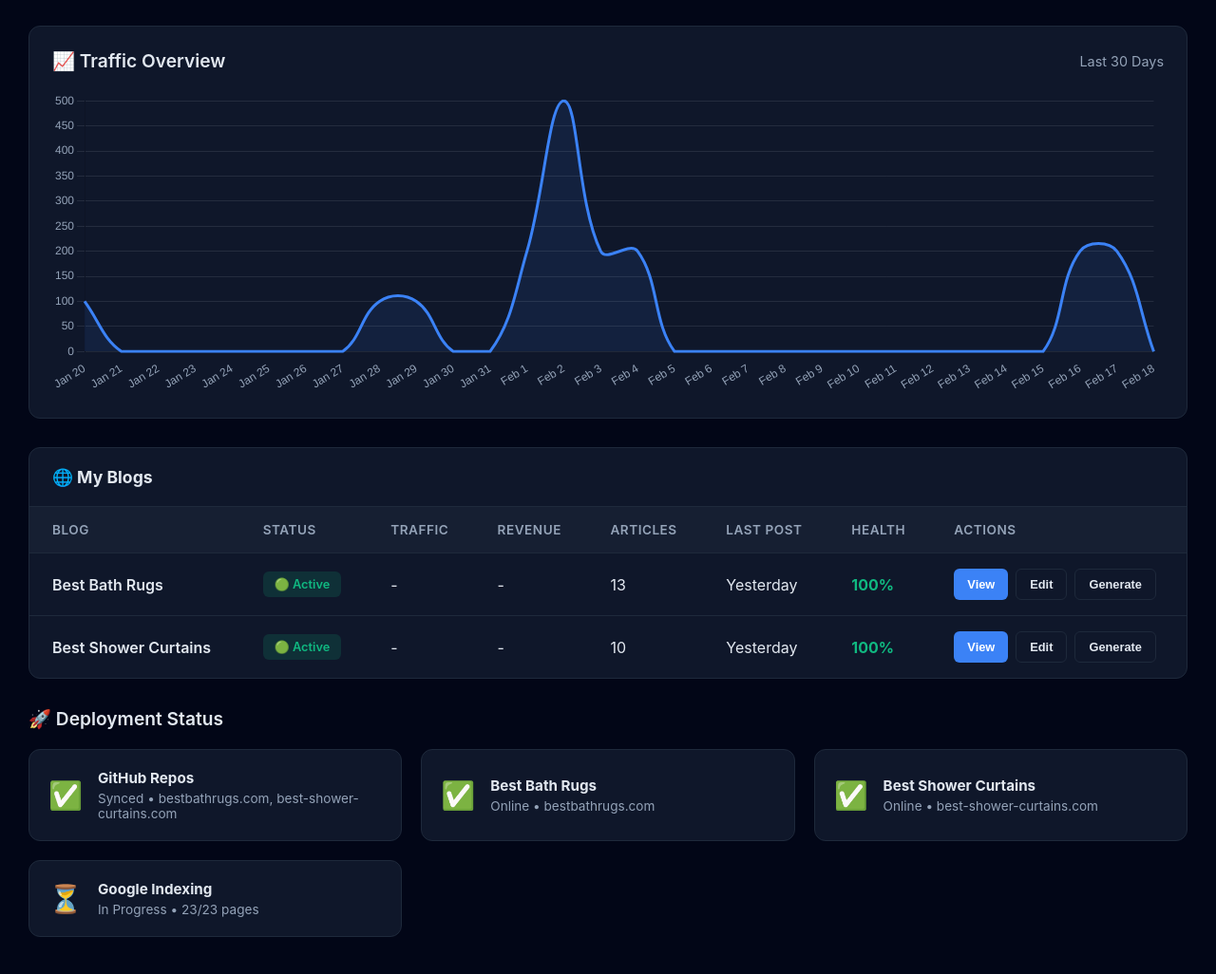
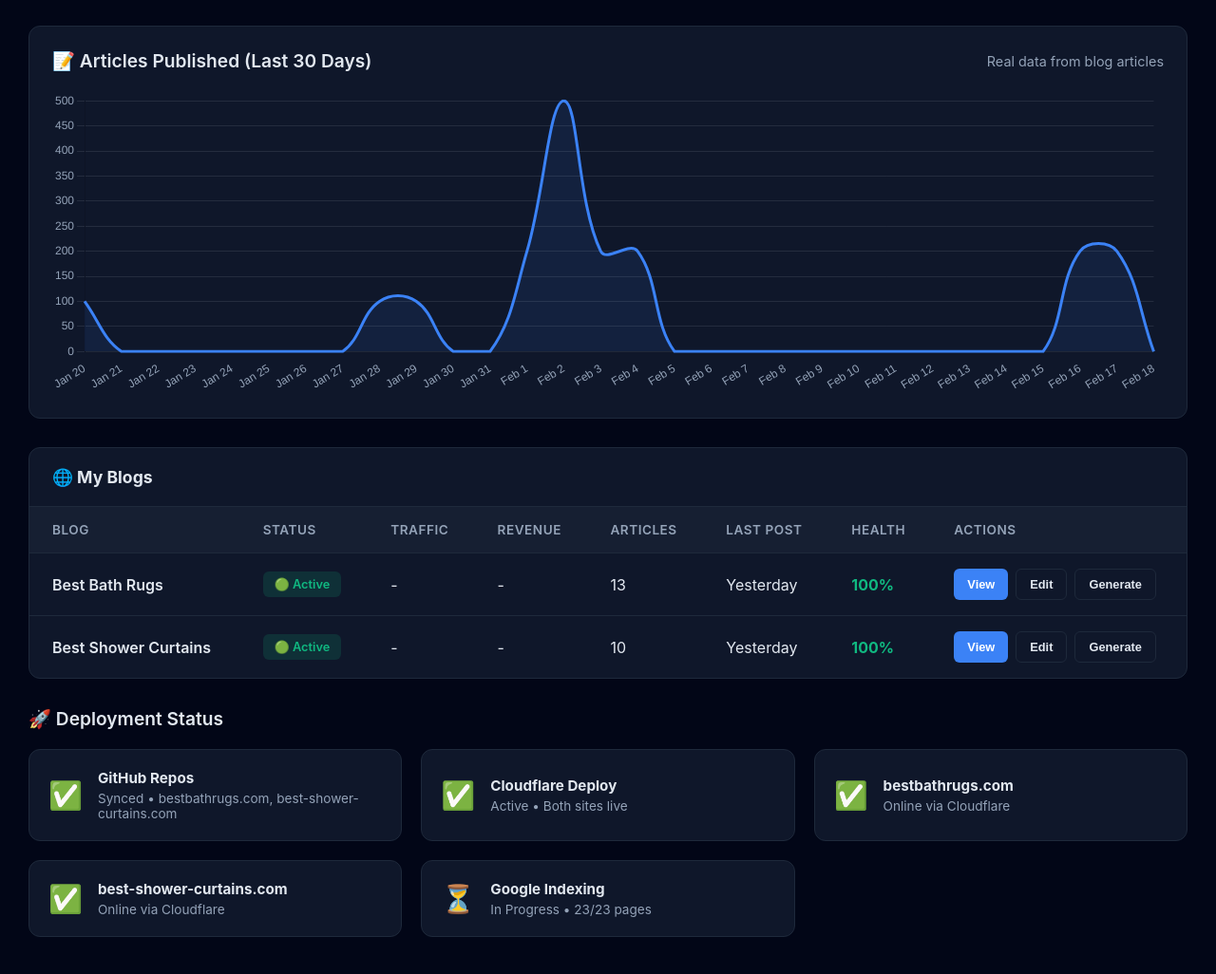
Before and after one commit to ilanetall-boop/usine-a-blog-dashboard, a plain HTML site: page pro.html in a window 1280 px wide. Shown: the part 628-1654 px from the top of the page at 95% size. Drawn offline with nearby package versions, Linux system fonts and the light colour scheme.

Commit message:
fix: Change Netlify to Cloudflare + chart title to real data (articles)

```diff
--- a/pro.html
+++ b/pro.html
@@ -466,8 +466,8 @@
         <!-- CHART -->
         <div class="chart-container">
             <div class="chart-header">
-                <div class="chart-title">📈 Traffic Overview</div>
-                <div class="chart-period">Last 30 Days</div>
+                <div class="chart-title">📝 Articles Published (Last 30 Days)</div>
+                <div class="chart-period">Real data from blog articles</div>
             </div>
             <div class="chart-wrapper">
                 <canvas id="trafficChart"></canvas>
@@ -701,13 +701,23 @@
                 </div>
             `;
 
+            deployHtml += `
+                <div class="deploy-item">
+                    <div class="deploy-icon">✅</div>
+                    <div class="deploy-content">
+                        <h4>Cloudflare Deploy</h4>
+                        <p>Active • Both sites live</p>
+                    </div>
+                </div>
+            `;
+
             blogs.forEach(blog => {
                 deployHtml += `
                     <div class="deploy-item">
                         <div class="deploy-icon">✅</div>
                         <div class="deploy-content">
-                            <h4>${blog.name}</h4>
-                            <p>Online • ${blog.domain}</p>
+                            <h4>${blog.domain}</h4>
+                            <p>Online via Cloudflare</p>
                         </div>
                     </div>
                 `;
```
